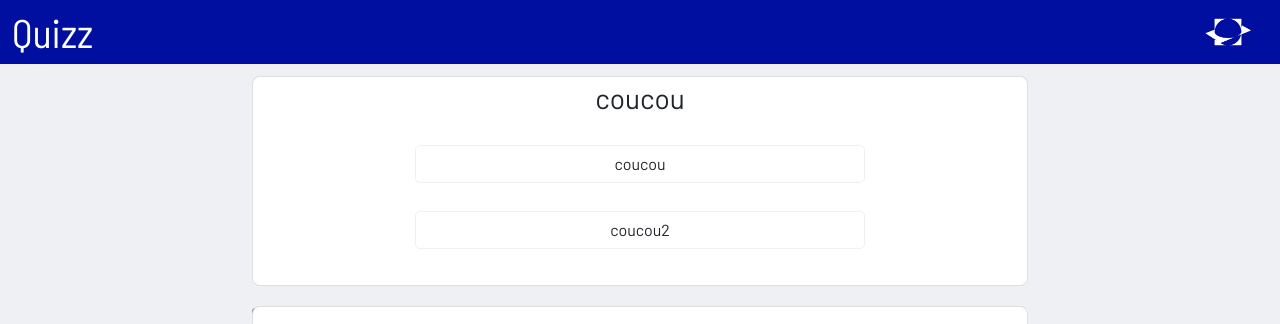
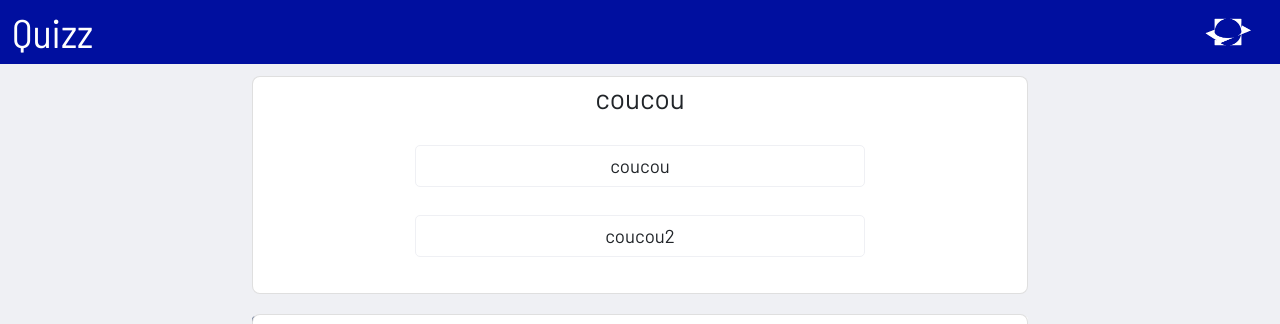
Before and after one commit to nbert71/Quizzzz_com, a PHP site: page /new_index.html in a window 1280 px wide. Shown: the top 324 px of the page. Run offline with PHP 8.4, Linux system fonts and the light colour scheme.

Commit message:
modif font size

```diff
--- a/css/style.css
+++ b/css/style.css
@@ -24,6 +24,7 @@ html {
 body {
     font-family: 'Barlow', sans-serif !important;
     background-color: #eff0f4;
+    font-size: 14pt !important;
 }
 h1 h2 h3 h4 h5 h6 {
     font-family: 'Barlow Semi Condensed', sans-serif !important;
@@ -62,6 +63,7 @@ h1 h2 h3 h4 h5 h6 {
     border-radius: 5px;
     width: 450px;
     margin-bottom: 20px;
+    font-size: 14pt;
 }
 .btn:hover {
     background-color: #eff0f4;
```
